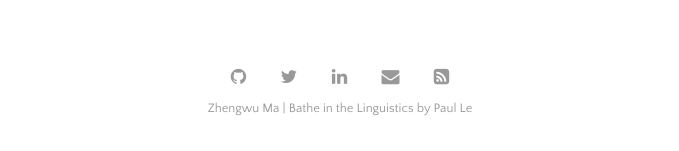
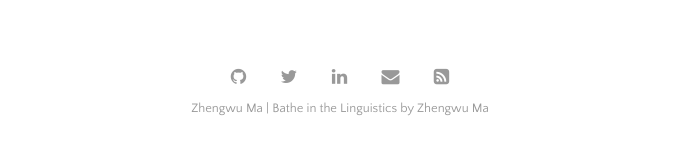
Before and after one commit to zhengwuma/zhengwuma.github.io, a Jekyll site: the page built from index.html, in a window 1280 px wide and 900 px high, scrolled down 2243 px. Shown: the part 746-897 px from the top of the window, without its empty margins (300-979 px from the left). Built offline with Jekyll 4.4.1, drawn with Linux system fonts in a browser that asks for light colours; the list of posts is cut into pages by our own code.

Commit message:
Update _config.yml

```diff
--- a/_config.yml
+++ b/_config.yml
@@ -22,7 +22,7 @@ plugins:             [jekyll-paginate, jekyll-sitemap, jekyll-feed, jekyll-seo-t
 # Customise atom feed settings (this is where Jekyll-Feed gets configuration information)
 title:		           'Zhengwu Ma'
 description:	       'Bathe in the Linguistics'
-author:              'Paul Le'
+author:              'Zhengwu Ma'
 
 # RSS 2.0 can be used instead of Atom by uncommenting following two lines
 #feed:
```
